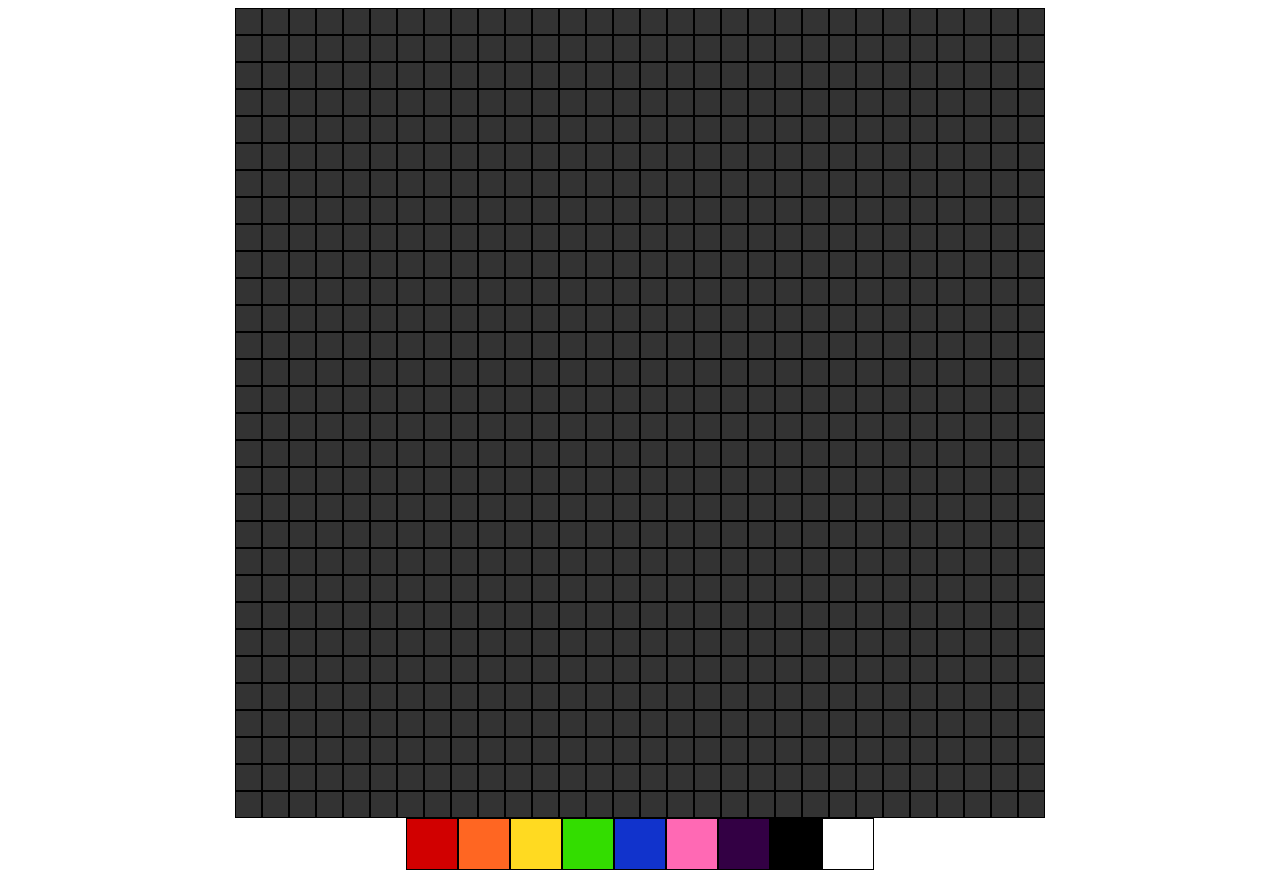
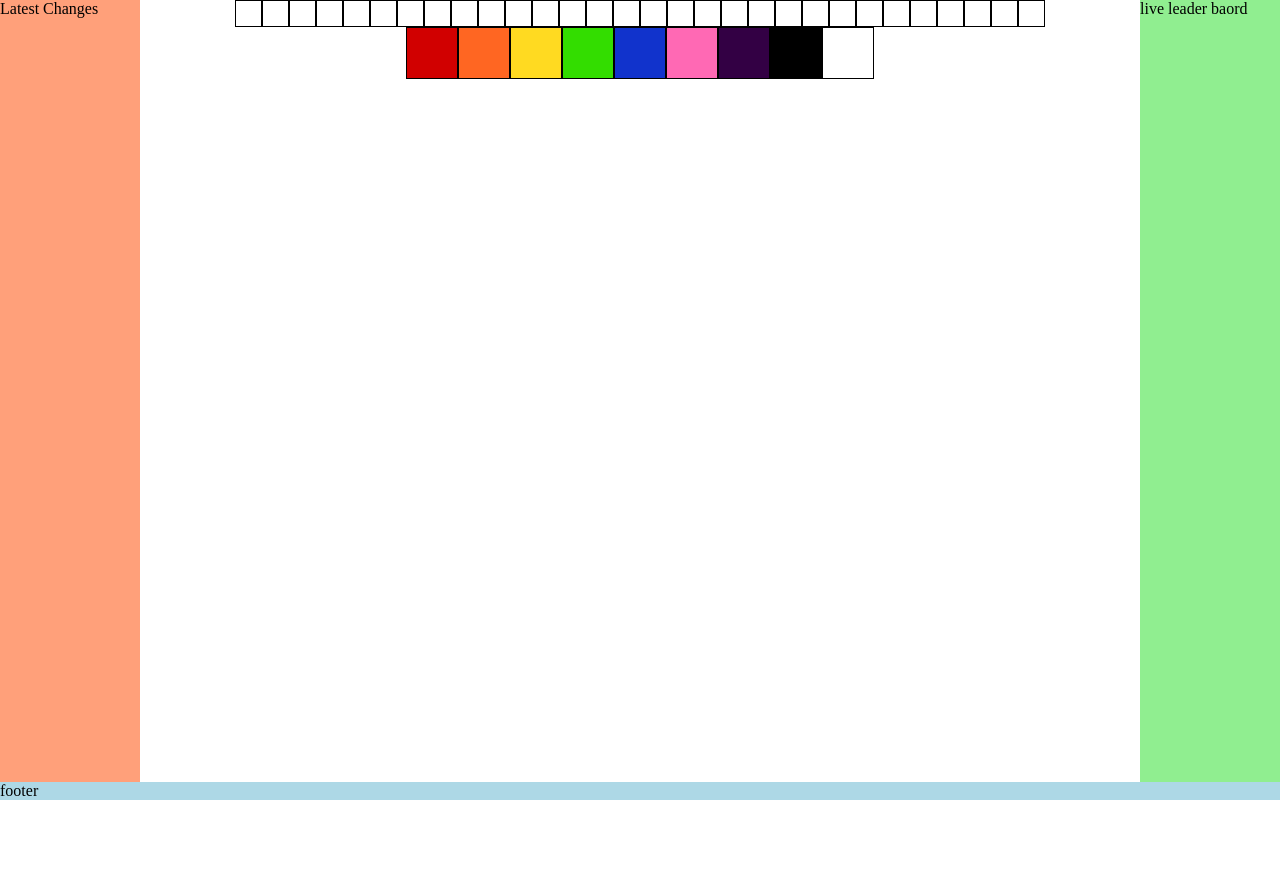
Before and after one commit to LandonPatmore/Pixel-Art, a Vue app in the folder front/: page / in a window 1280 px wide. After the commit the page ends 800 px from the top, so only its background shows below. Built offline with nearby package versions, Linux system fonts and the light colour scheme; what vue-websocket would draw is missing.

Commit message:
got pixels to live update, nto ened to make it 2d arrays as well as structuring rest of site

```diff
--- a/front/index.html
+++ b/front/index.html
@@ -1,11 +1,21 @@
 <!DOCTYPE html>
 <html>
+
 <head>
   <meta charset="utf-8">
   <title>pixel_art</title>
 </head>
+
 <body>
   <div id="app"></div>
-    <!-- built files will be auto injected -->
+
+  <style>
+    body, html{
+      height: 100%;
+      width: 100%;
+      margin: 0;
+    }
+  </style>
 </body>
+
 </html>
--- a/front/src/App.vue
+++ b/front/src/App.vue
@@ -1,16 +1,25 @@
 <template>
   <div id="app">
-    <c-canvas></c-canvas>
+    <live-list id="liveList"></live-list>
+    <c-canvas id="canvas"></c-canvas>
+    <live-leaderboard id="leaderboard"></live-leaderboard>
+    <div id="footer">
+footer
+    </div>
   </div>
 </template>
 
 <script>
 import CCanvas from './components/ColorCanvas'
+import LiveList from './components/LiveList'
+import LiveLeaderboard from './components/LiveLeaderboard'
 
 export default {
   name: 'app',
   components: {
-    CCanvas
+    CCanvas,
+    LiveList,
+    LiveLeaderboard
   },
   data() {
     return {
@@ -20,5 +29,35 @@ export default {
 </script>
 
 <style lang="scss">
-#app {}
+#app {
+  height: 100%;
+  width: 100%;
+
+  display: grid;
+  grid-template-areas:
+  "sideL middle sideR"
+  "footer footer footer";
+
+  grid-template-rows: 1fr auto;
+  grid-template-columns: 1fr 1fr 1fr;
+}
+
+#canvas{
+  grid-area: middle;
+}
+
+#liveList{
+  background: lightsalmon;
+  grid-area: sideL;
+}
+
+#leaderboard{
+  background: lightgreen;
+  grid-area: sideR;
+}
+
+#footer{
+  background: lightblue;
+  grid-area: footer;
+}
 </style>
--- a/front/src/components/ColorCanvas.vue
+++ b/front/src/components/ColorCanvas.vue
@@ -1,8 +1,8 @@
 <template>
   <div id="colorCanvas">
-    <section id="flexarea" v-for="(rows, outterIndex) in overallRows" :key="outterIndex">
-      <template v-for="(col, innerIndex) in rows">
-        <component :key="innerIndex" :currentSelectedColor="colorPicked" :screenLocation="{x: outterIndex, y: innerIndex}" :is="col.type" :socketColor="col.color"></component>
+    <section id="flexarea">
+      <template v-for="(col, innerIndex) in overallRows">
+        <component :key="innerIndex" :currentSelectedColor="colorPicked" :screenLocation="{x: 0, y: innerIndex}" :is="col.type" :socketColor="col.color"></component>
       </template>
     </section>
     <color-pallete @pickedColor="getSelectedColor"></color-pallete>
@@ -31,20 +31,15 @@ export default {
     },
     initializePixelsBlank: function() {
       for (let i = 0; i < this.overallRows.length; i++) {
-        for (let j = 0; j < this.overallRows[i].length; j++) {
-          this.overallRows[i].splice(j, 1, { type: Pixel, color: '#333' })
-        }
+        this.overallRows.splice(i, 1, { type: Pixel, color: 'white' })
       }
     },
     setUpdatedPixel: function(pixel) {
       console.log(pixel)
-      this.overallRows[pixel.posX].splice(pixel.posY, 1, { type: Pixel, color: pixel.hex })
+      this.overallRows.splice(pixel.posY, 1, { type: Pixel, color: pixel.hex })
     }
   },
   created: function() {
-    for (let i = 0; i < this.overallRows.length; i++) {
-      this.overallRows[i] = new Array(30)
-    }
     this.initializePixelsBlank()
   },
   socket: {
--- /dev/null
+++ b/front/src/components/LiveLeaderboard.vue
@@ -0,0 +1,21 @@
+<template>
+  <div id="liveleaderboard">
+    live leader baord
+  </div>
+</template>
+
+<script>
+export default {
+  name: 'liveleaderboard',
+  components: {
+  },
+  data() {
+    return {
+    }
+  }
+}
+</script>
+
+<style lang="scss">
+#livelist {}
+</style>
--- /dev/null
+++ b/front/src/components/LiveList.vue
@@ -0,0 +1,21 @@
+<template>
+  <div id="livelist">
+    Latest Changes
+  </div>
+</template>
+
+<script>
+export default {
+  name: 'livelist',
+  components: {
+  },
+  data() {
+    return {
+    }
+  }
+}
+</script>
+
+<style lang="scss">
+#livelist {}
+</style>
--- a/front/src/components/Pixel.vue
+++ b/front/src/components/Pixel.vue
@@ -28,7 +28,6 @@ export default {
         this.pixelStyle.background = this.currentSelectedColor
         this.previewHoldBackground = this.currentSelectedColor
         this.$socket.emit('pixel_changed', { posX: this.x, posY: this.y, hex: this.pixelStyle.background })
-        console.log('X: ' + this.x + ', Y: ' + this.y + ' has changed to: ' + this.pixelStyle.background)
       } else {
         console.log('no color selected')
       }
```
Lines whose indentation alone changed are shown as unchanged.
